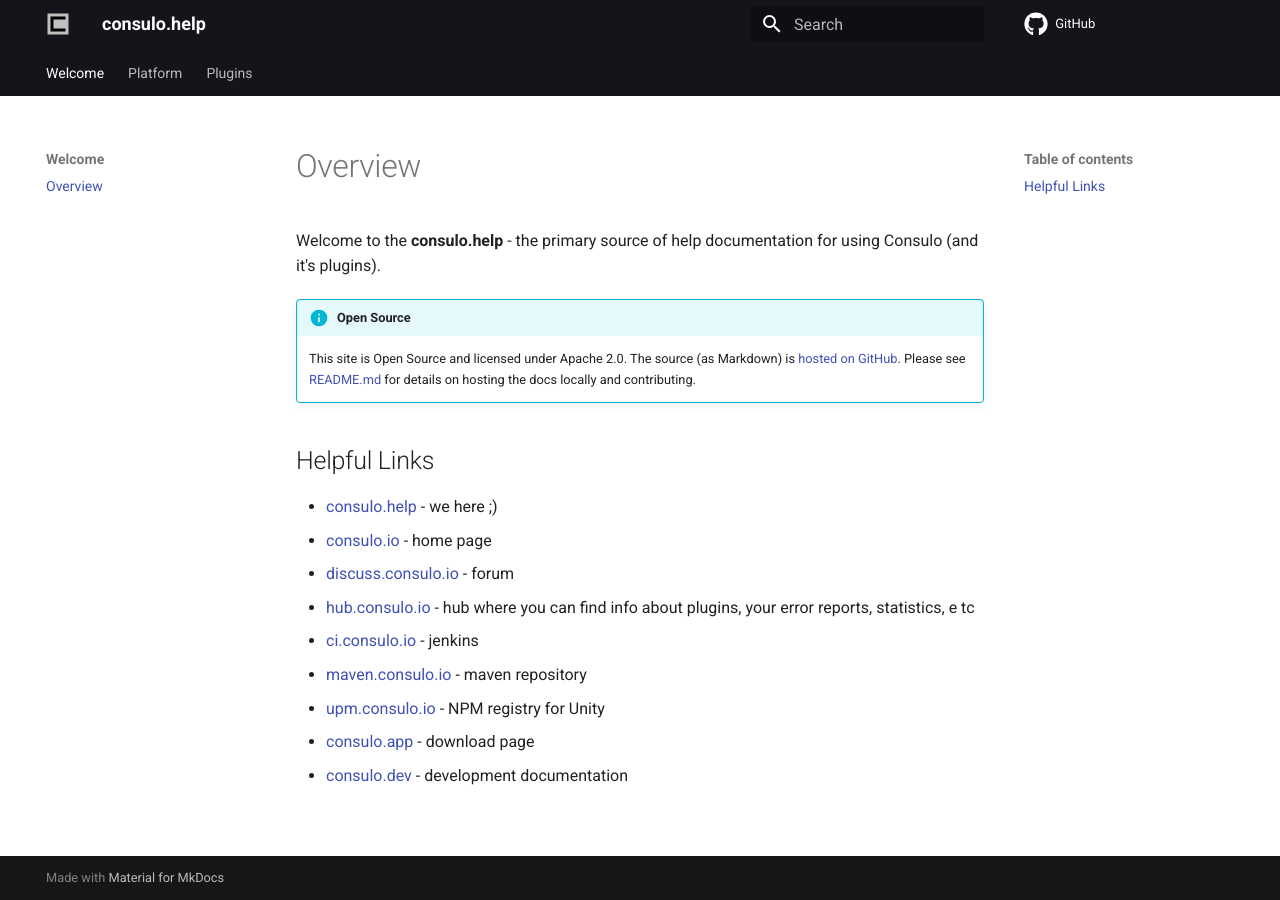
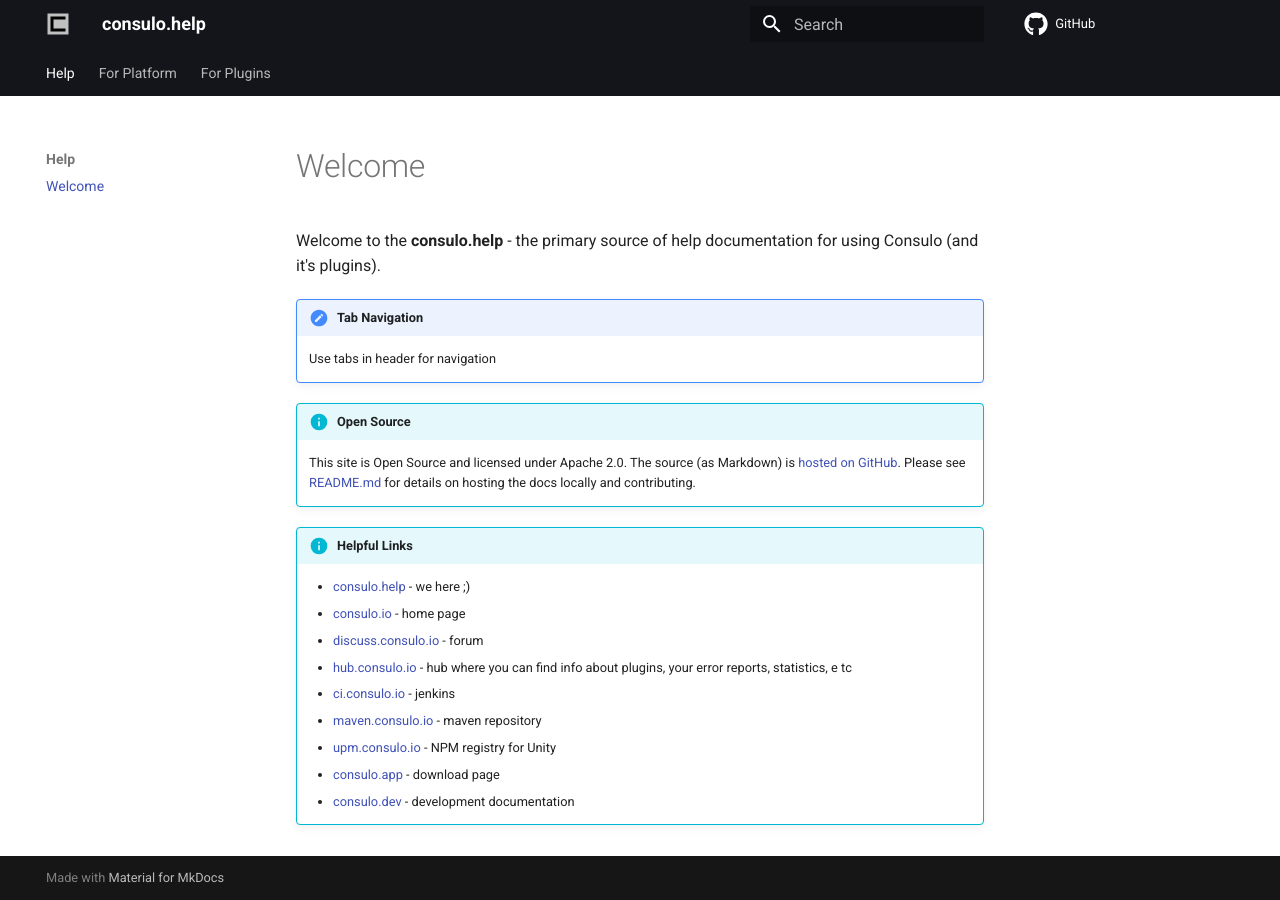
Before and after one commit to consulo/consulo-help.github.io, an MkDocs documentation site: the page built from docs/index.md, in a window 1280 px wide. Built offline with MkDocs 1.6.1 and Material for MkDocs 9.7.7, drawn with Linux system fonts in a browser that asks for light colours; comment, search, counter and statistics services are not loaded.

Commit message:
update navigation

```diff
--- a/docs/index.md
+++ b/docs/index.md
@@ -1,17 +1,20 @@
 Welcome to the **consulo.help** - the primary source of help documentation for using Consulo (and it's plugins).
+
+!!! note "Tab Navigation"
+    Use tabs in header for navigation
 
 !!! info "Open Source"
     This site is Open Source and licensed under Apache 2.0.
     The source (as Markdown) is [hosted on GitHub](https://github.com/consulo/consulo-help.github.io).
     Please see [README.md](https://github.com/consulo/consulo-help.github.io/blob/master/README.md) for details on hosting the docs locally and contributing.
 
-## Helpful Links
-* [consulo.help](https://consulo.help) - we here ;)
-* [consulo.io](https://consulo.io) - home page
-* [discuss.consulo.io](https://discuss.consulo.io) - forum
-* [hub.consulo.io](https://hub.consulo.io) - hub where you can find info about plugins, your error reports, statistics, e tc
-* [ci.consulo.io](https://ci.consulo.io) - jenkins
-* [maven.consulo.io](https://maven.consulo.io) - maven repository
-* [upm.consulo.io](https://upm.consulo.io) - NPM registry for Unity
-* [consulo.app](https://consulo.app) - download page
-* [consulo.dev](https://consulo.dev) - development documentation
+!!! info "Helpful Links"
+    * [consulo.help](https://consulo.help) - we here ;)
+    * [consulo.io](https://consulo.io) - home page
+    * [discuss.consulo.io](https://discuss.consulo.io) - forum
+    * [hub.consulo.io](https://hub.consulo.io) - hub where you can find info about plugins, your error reports, statistics, e tc
+    * [ci.consulo.io](https://ci.consulo.io) - jenkins
+    * [maven.consulo.io](https://maven.consulo.io) - maven repository
+    * [upm.consulo.io](https://upm.consulo.io) - NPM registry for Unity
+    * [consulo.app](https://consulo.app) - download page
+    * [consulo.dev](https://consulo.dev) - development documentation
--- a/mkdocs.yml
+++ b/mkdocs.yml
@@ -21,9 +21,10 @@
       emoji_index: !!python/name:materialx.emoji.twemoji
       emoji_generator: !!python/name:materialx.emoji.to_svg
 nav:
-  - Welcome:
-    - Overview: index.md
-  - Platform:
+  - Help:
+    - Welcome: index.md
+  - For Platform:
+    - Overview: platform/overview.md
     - Settings/Preferences:
       - General:
         - Keymap: platform/preferences/general/keymap.md
@@ -33,7 +34,7 @@
         - Windows | Linux: platform/keymap/windows_linux.md
         - macOS: platform/keymap/mac.md
     - Update Channels: platform/update_channels.md
-  - Plugins:
+  - For Plugins:
     - Unity:
       - Overview: plugins/consulo.unity3d/overview.md
       - Setup: plugins/consulo.unity3d/setup.md
```
Also changed, not shown: docs/platform/overview.md (added, +1 -0 lines).
